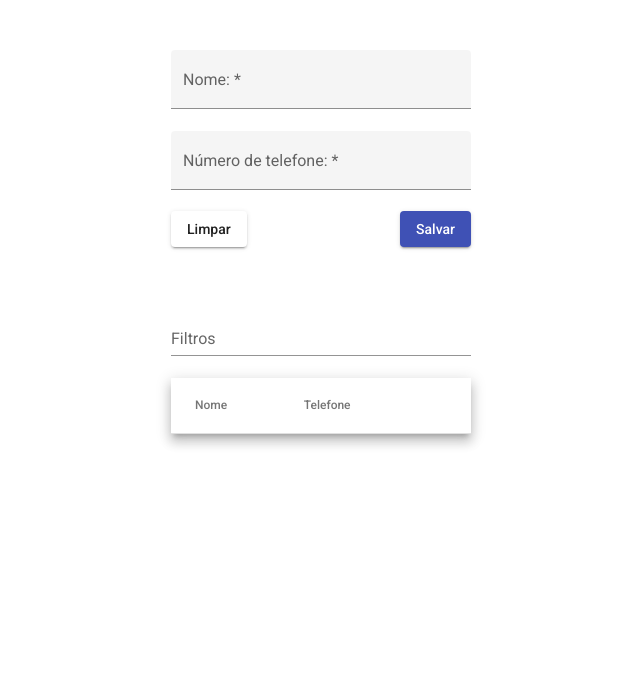
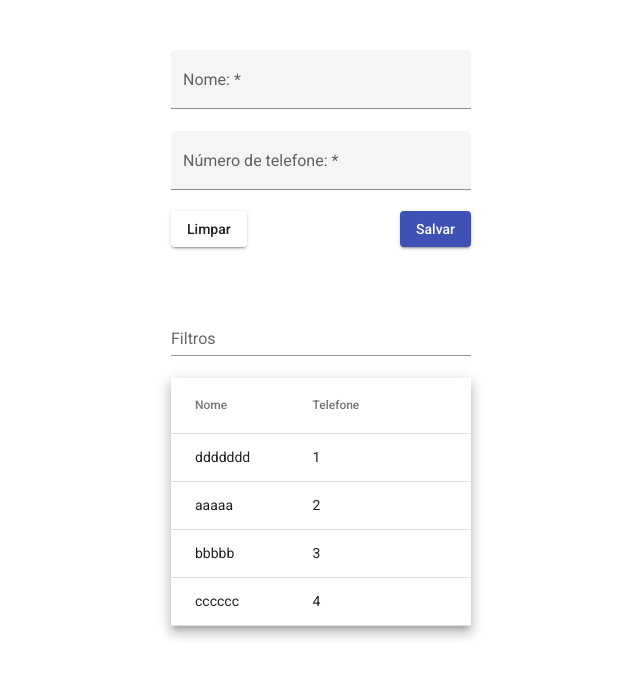
Before and after one commit to PedroLuisBrilhadori/fiscon, an Angular app: page / in a window 1280 px wide. Shown: the top 678 px of the page, without its empty margins (319-959 px from the left). Built offline with nearby package versions, Linux system fonts and the light colour scheme.

Commit message:
feat: adiciona matSort para colunas

```diff
--- a/src/app/app.component.ts
+++ b/src/app/app.component.ts
@@ -24,7 +24,12 @@ export class AppComponent {
     },
   ];
 
-  dataSource: { name: string; tel: string }[] = [];
+  dataSource: { name: string; tel: string }[] = [
+    { tel: '1', name: 'ddddddd' },
+    { tel: '2', name: 'aaaaa' },
+    { tel: '3', name: 'bbbbb' },
+    { tel: '4', name: 'cccccc' },
+  ];
 
   form: FormGroup = new FormGroup({
     tel: new FormControl(new MyTel('', '', ''), [Validators.required]),
--- a/src/app/app.module.ts
+++ b/src/app/app.module.ts
@@ -11,6 +11,7 @@ import { MatInputModule } from '@angular/material/input';
 import { MatFormFieldModule } from '@angular/material/form-field';
 import { MatButtonModule } from '@angular/material/button';
 import { MatTableModule } from '@angular/material/table';
+import { MatSortModule } from '@angular/material/sort';
 
 @NgModule({
   declarations: [AppComponent, TelInputComponent, TableComponent],
@@ -23,6 +24,7 @@ import { MatTableModule } from '@angular/material/table';
     MatFormFieldModule,
     MatButtonModule,
     MatTableModule,
+    MatSortModule,
   ],
   providers: [],
   bootstrap: [AppComponent],
--- a/src/app/table/table.component.html
+++ b/src/app/table/table.component.html
@@ -3,12 +3,14 @@
   <input matInput (keyup)="applyFilter($event)" #input />
 </mat-form-field>
 
-<table mat-table [dataSource]="_dataSource" class="mat-elevation-z8">
+<table mat-table [dataSource]="_dataSource" class="mat-elevation-z8" matSort>
   <ng-container
     [matColumnDef]="column.displayName"
     *ngFor="let column of displayedColumns"
   >
-    <th mat-header-cell *matHeaderCellDef>{{ column.displayName }}</th>
+    <th mat-header-cell *matHeaderCellDef mat-sort-header>
+      {{ column.displayName }}
+    </th>
 
     <td mat-cell *matCellDef="let element" (click)="removeData()">
       <span>
--- a/src/app/table/table.component.ts
+++ b/src/app/table/table.component.ts
@@ -1,5 +1,7 @@
-import { ViewChild } from '@angular/core';
+import { ViewChild, AfterViewInit } from '@angular/core';
+import { ChangeDetectorRef } from '@angular/core';
 import { Component, EventEmitter, Input, Output } from '@angular/core';
+import { MatSort, Sort } from '@angular/material/sort';
 import { MatTable, MatTableDataSource } from '@angular/material/table';
 
 export class TableColumnModel {
@@ -13,7 +15,7 @@ export class TableColumnModel {
   templateUrl: './table.component.html',
   styleUrls: ['./table.component.scss'],
 })
-export class TableComponent {
+export class TableComponent implements AfterViewInit {
   /** Propriedade responsavel por exibir os items da tabela */
   @Input('dataSource')
   set dataSource(value: any[]) {
@@ -27,18 +29,29 @@ export class TableComponent {
 
   /** Propriedade responsavel por criar e exibir as colunas da tabela */
   @Input('displayedColumns')
-  displayedColumns: TableColumnModel[];
+  set displayedColumns(value: TableColumnModel[]) {
+    this._displayedColumns = value;
+    this._columnsToDisplay = value.map((x) => x?.displayName);
+  }
+
+  get displayedColumns() {
+    return this._displayedColumns;
+  }
 
   @ViewChild(MatTable) table: MatTable<any[]>;
 
+  @ViewChild(MatSort) sort: MatSort;
+
   private _columnsToDisplay: string[] = [];
+
+  private _displayedColumns: TableColumnModel[];
 
   /** Propriedade que exibe os nomes das colunas */
   get columnsToDisplay() {
     return this._columnsToDisplay;
   }
 
-  constructor() {}
+  constructor(private _cdr: ChangeDetectorRef) {}
 
   /**
    * @hidden
@@ -46,14 +59,19 @@ export class TableComponent {
    */
   _dataSource = new MatTableDataSource<any[]>([]);
 
-  ngOnInit() {
-    if (this.displayedColumns === undefined) {
-      throw Error('A tabela não possui colunas');
-    } else {
-      this.displayedColumns.forEach((column) => {
-        this._columnsToDisplay.push(column.displayName);
-      });
-    }
+  ngAfterViewInit() {
+    this._dataSource.sortingDataAccessor = (item, property) => {
+      switch (property) {
+        case 'Nome':
+          return item['name'];
+        case 'Telefone':
+          return item['tel'];
+        default:
+          return item[property];
+      }
+    };
+
+    this._dataSource.sort = this.sort;
   }
 
   renderRows() {
```
